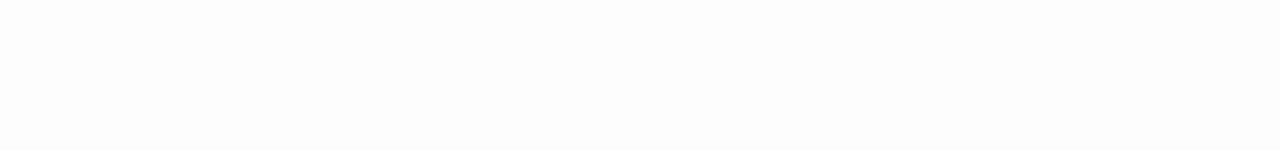
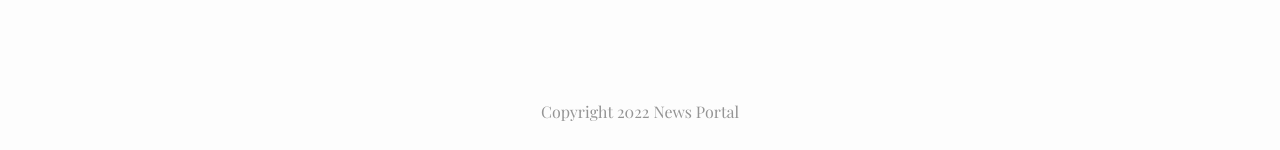
Before and after one commit to barbosadiego/news-app, a Vue app: page /search in a window 1280 px wide. Shown: the part 730-880 px from the top of the page. Before the commit the page ends 800 px from the top, so only its background shows below. Built offline with nearby package versions, Linux system fonts and the light colour scheme; no server answers.

Commit message:
add footer and update fetch method

```diff
--- a/src/App.vue
+++ b/src/App.vue
@@ -27,8 +27,12 @@
 
       <ErrorPage v-if="isError" :errorMsg="errorMsg"/>
 
-      <!-- Footer -->
     </div>
+
+    <footer v-if="isDesktop" class="footer">
+      <p>Copyright 2022 News Portal</p>
+    </footer>
+
   </div>
 </template>
 
@@ -49,6 +53,7 @@
       isMenuActive: false,
       isError: false,
       errorMsg: '',
+      isDesktop: false,
       newsArticles: [],
       API_KEY: 'apiKey=10a22d9d876f43d5976a12223845ad75',
       country: 'country=br&',
@@ -58,9 +63,6 @@
   methods: {
     handleSearch() {
       this.searchActive = !this.searchActive;
-      const input = document.getElementById('input')
-      // if(this.searchActive) this.$refs.search.focus()
-      input.focus()
     },
     handleMenu() {
       this.isMenuActive = !this.isMenuActive;
@@ -79,9 +81,25 @@
         this.isError = true;
       }
     },
+    checkIsDesktop(){
+      // console.log(this.isDesktop)
+      return window.innerWidth >= 1024 ? this.isDesktop = true : this.isDesktop = false;
+    }
+  },
+  computed:{
+    //debounce
+    debounce(action, wait){
+      let timeout;
+      return function(){
+        clearTimeout(timeout);
+        timeout = setTimeout(action, wait);
+      }
+    },
   },
   created() {
     this.getArticles();
+    this.checkIsDesktop();
+    window.addEventListener('resize', () => this.debounce(this.checkIsDesktop(), 150))
   },
 };
 </script>
@@ -155,8 +173,12 @@
 
 #app {
   z-index: 1;
+  display: flex;
+  flex-direction: column;
+  min-height: 100vh;
 
   .content {
+    flex: 1;
     z-index: 5;
     min-height: 100vh;
     padding: 30px;
@@ -203,5 +225,18 @@
       padding: 10px;
     }
   }
+
+  .footer{
+    background-color: var(--bg-color);
+    height: 83px;
+    display: flex;
+    align-items: center;
+    justify-content: center;
+
+    p{
+      font-family: 'Playfair Display', 'Times New Roman', Times, serif;
+      color: var(--black-20);
+    }
+  }
 }
 </style>
--- a/src/views/Home.vue
+++ b/src/views/Home.vue
@@ -100,7 +100,7 @@
 
     },
      async getTopNews(){
-      const data = await fetch('https://newsapi.org/v2/top-headlines?country=pt&apiKey=10a22d9d876f43d5976a12223845ad75')
+      const data = await fetch('https://newsapi.org/v2/top-headlines?country=br&apiKey=10a22d9d876f43d5976a12223845ad75')
       const response = await data.json()
       this.hotTopics = response.articles
       this.newsIndex = Math.round(Math.random() * response.articles.length-1)
```
